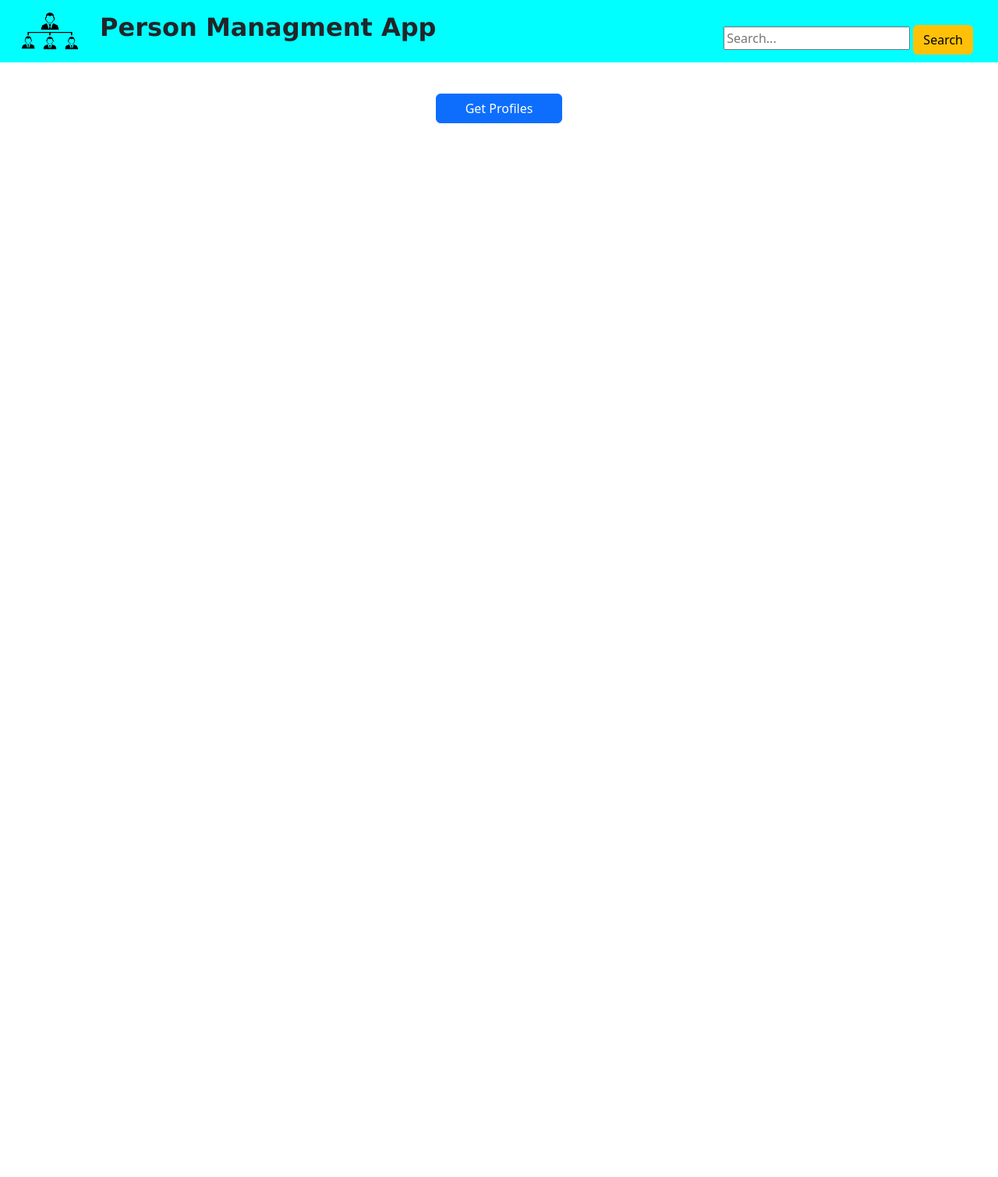
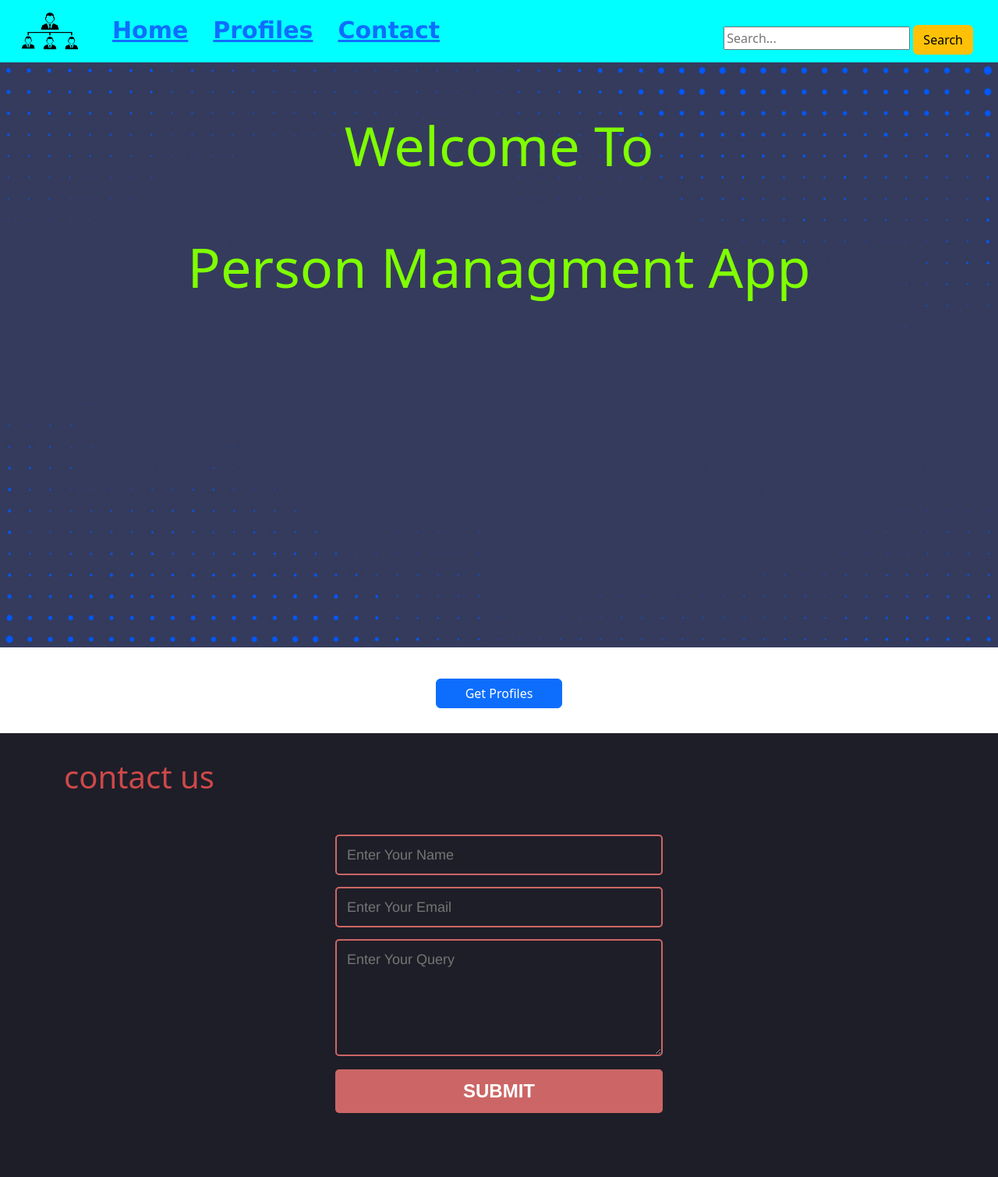
Before and after one commit to PrathamSharma16/person-mangement-app, a plain HTML site: page index.html in a window 1280 px wide. Shown: the whole page at 78% size. Before the commit the page ends 800 px from the top, so only its background shows below. Drawn offline with nearby package versions, Linux system fonts and the light colour scheme.

Commit message:
Developed Successfully!

```diff
--- a/ajax.js
+++ b/ajax.js
@@ -1,3 +1,50 @@
+document.querySelector('#search').addEventListener('click', () => {
+    //request
+    const xhr = new XMLHttpRequest()
+    const value = document.querySelector('#query').value
+    //link
+    const url = `https://jsonplaceholder.typicode.com/users?utm_source=Mailerlite&utm_medium=E-mail&utm_campaign=Test%20Series&utm_term=2022-08-09&q=${value}&maxResults=50`
+
+    xhr.open('GET', url, true)
+
+    xhr.onreadystatechange = () => {
+        if(xhr.status === 200 && xhr.readyState === 4) {
+            let response = JSON.parse(xhr.responseText)
+
+            let list = document.getElementById('list');
+            let output = ''
+            for(key in response) {
+                output += `
+
+                <li>Name: ${response[key].name}</li>
+                <li>Username: ${response[key].username}</li>
+                <li>Email-id: ${response[key].email}</li>
+                <li>Street: ${response[key].address.street}</li>
+                <li>Suite: ${response[key].address.suite}</li>
+                <li>City: ${response[key].address.city}</li>
+                <li>Zipcode: ${response[key].address.zipcode}</li>
+                <li>Latitude: ${response[key].address.geo.lat}</li>
+                <li>Longitude: ${response[key].address.geo.lng}</li>
+                <li>Phone-number: ${response[key].phone}</li>
+                <li>Website: ${response[key].website}</li>
+                <li>Company-Name: ${response[key].company.name}</li>
+                <li>Company-CatchPhrase: ${response[key].company.catchPhrase}</li>
+                <li>Company-BS: ${response[key].company.bs}</li>
+
+            `
+            }
+            list.innerHTML=output;
+        }
+    }
+
+    xhr.send()
+})
+
+
+
+
+
+
 var btn=document.getElementById("profile").addEventListener("click",getData);
 var div=document.getElementById("postsDiv");
 var con=0;
--- a/index.html
+++ b/index.html
@@ -1,5 +1,5 @@
 <!DOCTYPE html>
-<html lang="en">
+<!-- <html lang="en"> -->
 <head>
     <meta charset="UTF-8">
     <meta http-equiv="X-UA-Compatible" content="IE=edge">
@@ -15,15 +15,35 @@
         <div id="logo_img">
             <img height="50px" src="./images/nav_logo.png" alt="logo">
         </div>
-        <div>
-            <h2 id="text">Person Managment App</h2>
-        </div>
+        <!-- <div id="link-div">     -->
+            <!-- <h2 id="text"> -->
+                <a href="#welcome">
+                    <div><p id="home-text">Home</p></div>
+                </a>
+                <a href="#container">
+                    <div><p id="profile-text">Profiles</p></div>
+                </a>
+                <a href="#contact-us">
+                    <div><p id="contact-text">Contact</p></div>
+                </a>
+
+
+            <!-- </h2>
+        </div> -->
         <div id="search-btn">
             <div id="form">
                 <input type="search" id="query" placeholder="Search...">
-                <button  class="btn btn-warning">Search</button>
+                <button id="search" class="btn btn-warning">Search</button>
+                <list>
+
+                </list>
             </div>
         </div>
+    </div>
+
+    <div id="welcome">
+        <h1 id="wel-text">Welcome To </h1>
+        <h1 id="wel-text">Person Managment App</h1>
     </div>
 
     <div id="container" class="container">
@@ -36,6 +56,15 @@
         </div>
 
     </div>
+    <div id="contact-us">
+        <h1 id="cont" class="container">contact us</h1>
+        <form>
+            <input name="name" type="text" class="feedback-input" placeholder="Enter Your Name" />
+            <input name="email" type="text" class="feedback-input" placeholder="Enter Your Email" />
+            <textarea name="text" class="feedback-input" placeholder="Enter Your Query"></textarea>
+            <input type="submit" value="SUBMIT"/>
+        </form>
+    </div>
     <script src="https://cdn.jsdelivr.net/npm/bootstrap@5.2.0/dist/js/bootstrap.bundle.min.js" integrity="sha384-A3rJD856KowSb7dwlZdYEkO39Gagi7vIsF0jrRAoQmDKKtQBHUuLZ9AsSv4jD4Xa" crossorigin="anonymous"></script>
     <script src="./ajax.js"></script>
 </body>
--- a/style.css
+++ b/style.css
@@ -13,10 +13,48 @@
     justify-content: center;
     padding-top: 15px;
 }
-#text{
+/* #link-div{
+    display: flex;
+    flex-direction:
+} */
+#home-text{
     font-weight:bold;
     padding-top: 1rem;
+    padding-bottom: 1rem;
+    padding-left: 1rem;
+    padding-right: 1rem;
+    font-size: 30px;
     font-family:'Lucida Sans', 'Lucida Sans Regular', 'Lucida Grande', 'Lucida Sans Unicode', Geneva, Verdana, sans-serif;
+}
+#home-text:hover{
+    color: darkorange;
+    padding-top: 1rem;
+    border-radius: 50%;
+    background-color: aliceblue;
+}
+#profile-text{
+    font-weight:bold;
+    padding: 1rem 1rem 1rem 1rem;
+    font-size: 30px;
+    font-family:'Lucida Sans', 'Lucida Sans Regular', 'Lucida Grande', 'Lucida Sans Unicode', Geneva, Verdana, sans-serif;
+}
+#profile-text:hover{
+    color: darkorange;
+    padding-top: 1rem;
+    border-radius: 50%;
+    background-color: aliceblue;
+}
+#contact-text{
+    font-weight:bold;
+    padding:1rem 1rem 1rem 1rem;
+    font-size: 30px;
+    font-family:'Lucida Sans', 'Lucida Sans Regular', 'Lucida Grande', 'Lucida Sans Unicode', Geneva, Verdana, sans-serif;
+}
+#contact-text:hover{
+    color: darkorange;
+    padding-top: 1rem;
+    border-radius: 50%;
+    background-color: aliceblue;
 }
 #search-btn{
 
@@ -24,12 +62,84 @@
     margin-left:auto;
     margin-right:2rem;
 }
+
+#welcome{
+    width: 100%;
+    height: 750px;
+    background-image: url("./images/new-bg.jpg");
+    background-repeat: no-repeat;
+    background-size: 100% 100%;
+}
 #profile{
     text-align: center;
     padding: 2rem;
     border: blue;
 }
 
+#wel-text{
+    text-align: center;
+    font-size:70px;
+    padding-top: 5%;
+    color: chartreuse;
+}
+
 #profile-btn{
     width: 15%;
 }
+
+
+#cont{
+    padding-top: 2rem;
+    color: #CC4949;
+}
+#cont:hover{
+    text-transform:capitalize;
+}
+
+#contact-us{ background:rgb(30,30,40);
+    padding-bottom: 2rem;
+}
+form { max-width:420px; margin:50px auto;
+}
+
+.feedback-input {
+  color:white;
+  font-family: Helvetica, Arial, sans-serif;
+  font-weight:500;
+  font-size: 18px;
+  border-radius: 5px;
+  line-height: 22px;
+  background-color: transparent;
+  border:2px solid #CC6666;
+  transition: all 0.3s;
+  padding: 13px;
+  margin-bottom: 15px;
+  width:100%;
+  box-sizing: border-box;
+  outline:0;
+}
+
+.feedback-input:focus { border:2px solid #CC4949; }
+
+textarea {
+  height: 150px;
+  line-height: 150%;
+  resize:vertical;
+}
+
+[type="submit"] {
+  font-family: 'Montserrat', Arial, Helvetica, sans-serif;
+  width: 100%;
+  background:#CC6666;
+  border-radius:5px;
+  border:0;
+  cursor:pointer;
+  color:white;
+  font-size:24px;
+  padding-top:10px;
+  padding-bottom:10px;
+  transition: all 0.3s;
+  margin-top:-4px;
+  font-weight:700;
+}
+[type="submit"]:hover { background:#CC4949; }
```
Also changed, not shown: images/bg-img.jpg (added), images/new-bg.jpg (added).
